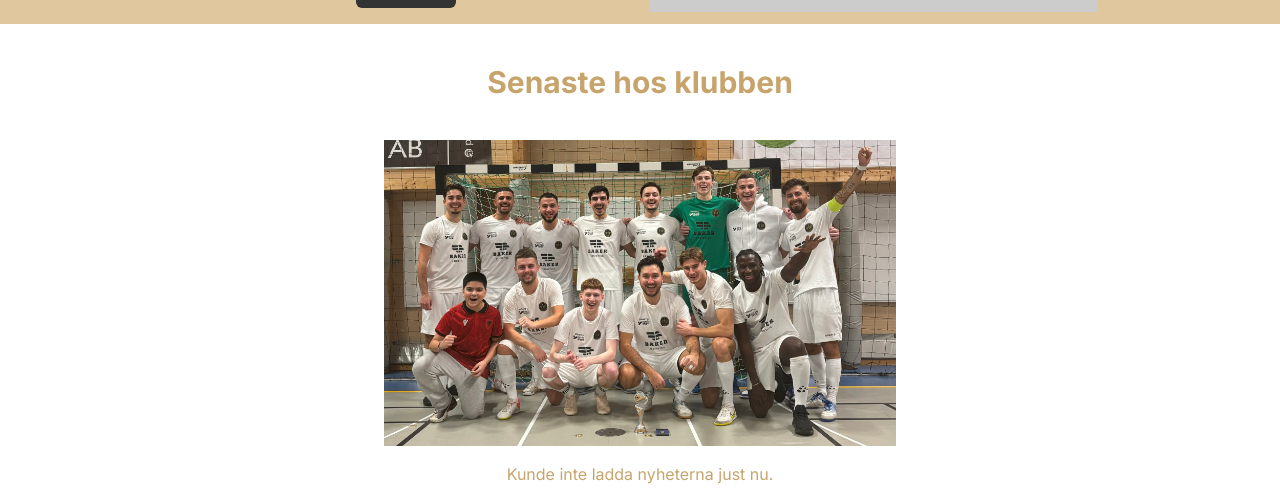
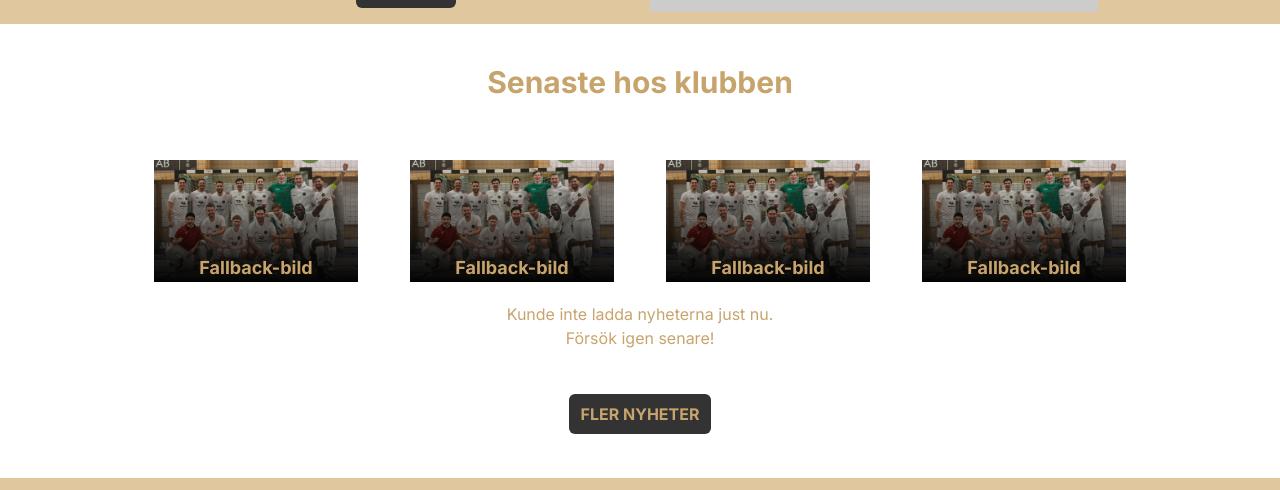
Before and after one commit to lia-2-team-1/webbsite, a React (Vite) app: page / in a window 1280 px wide. Shown: the part 1275-1765 px from the top of the page. Built offline with nearby package versions, Linux system fonts and the light colour scheme; no server answers.

Commit message:
Add fallback array to replicate news section layout on API failure

```diff
--- a/src/components/News.tsx
+++ b/src/components/News.tsx
@@ -18,6 +18,13 @@ export const News = () => {
   const [error, setError] = useState<string | null>(null);
   const [loading, setLoading] = useState(true);
   const apiUrl = import.meta.env.VITE_API_INSTA_URL;
+
+  const fallbackPosts: Post[] = Array(4).fill({
+    id: "fallback",
+    caption: "Fallback-bild",
+    media_type: "image",
+    media_url: "./public/tif-hero.jpg",
+  });
 
   const fetchData = async () => {
     setLoading(true);
@@ -59,11 +66,7 @@ export const News = () => {
           <div className="text-center py-5">Laddar...</div>
         ) : error ? (
           <div className="text-center py-5">
-            <img
-              src="./public/tif-hero.jpg"
-              alt="Fallback bild"
-              className="w-1/2 mx-auto"
-            />
+            <InstaGrid posts={fallbackPosts} />
             <p className="text-sandybrown mt-4">
               Kunde inte ladda nyheterna just nu.
             </p>
```
